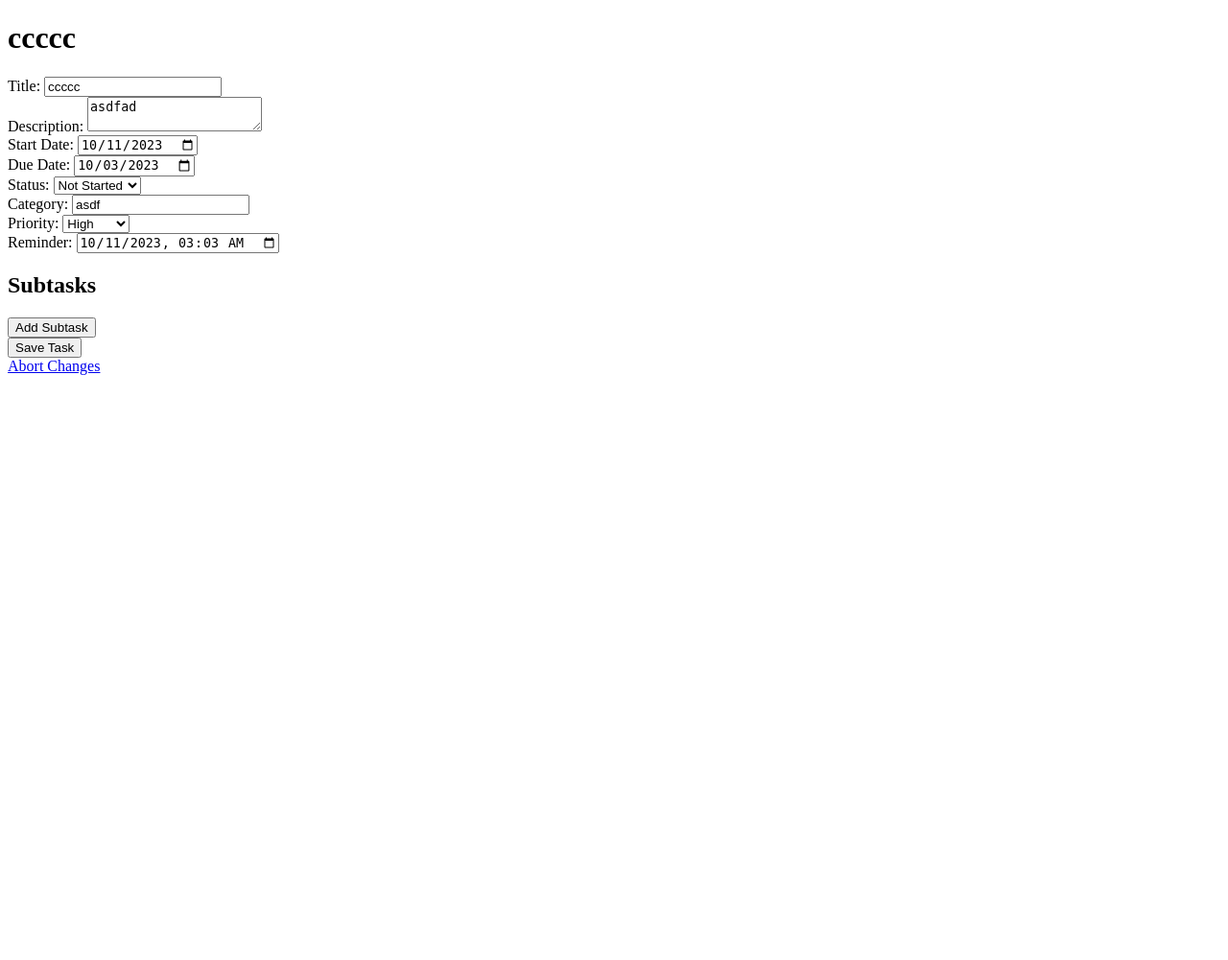
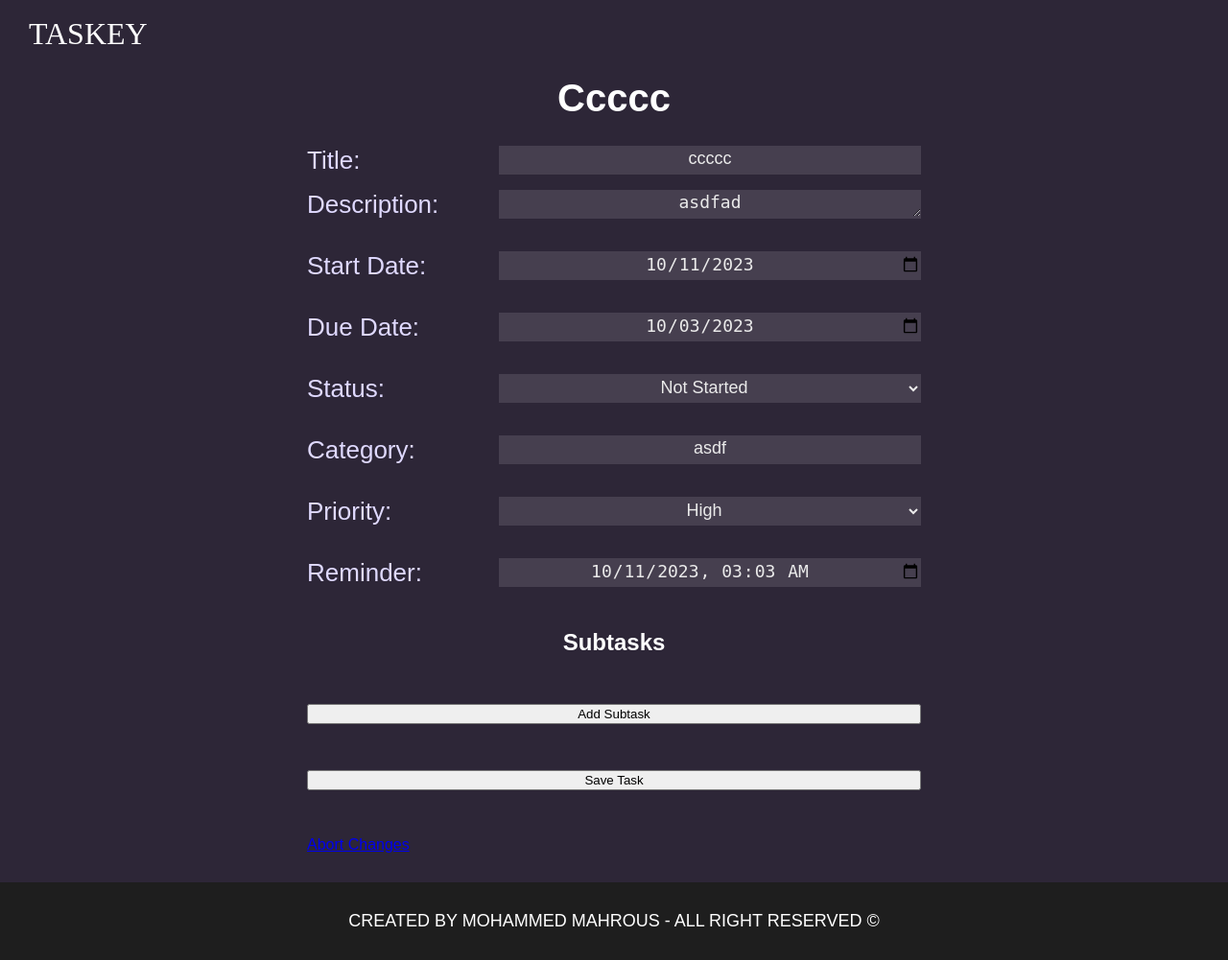
Before and after one commit to Muhammed-Mahrous-Saleh/alx_capstone_project, a Flask app: page /task/1 in a window 1280 px wide. Shown: the whole page at 96% size. Before the commit the page ends 391 px from the top, so only its background shows below. Run offline with Flask 3, Linux system fonts and the light colour scheme; data comes from the database, SQL or seed files in the repository; both versions use the stored data as it was after the commit.

Commit message:
some styles to task page

```diff
--- a/static/css/style.css
+++ b/static/css/style.css
@@ -29,7 +29,9 @@
     background-color: #2D2637;
 }
 
-nav .logo {
+nav .logo,
+nav .logo a {
+    text-decoration: none;
     color: #FFF;
     text-align: center;
     font-family: Outfit;
@@ -160,3 +162,56 @@
     font-size: 16px;
     text-transform: capitalize;
 }
+
+.task_page main>h1,
+.task_page main form>h2 {
+    text-align: center;
+    color: white;
+    margin-top: 10px;
+    text-transform: capitalize;
+}
+
+.task_page main>h1 {
+    font-size: 40px;
+}
+
+.task_page main form {
+    margin: 0 auto;
+    width: 50%;
+    display: flex;
+    flex-direction: column;
+    gap: 15px;
+}
+
+.task_page .input_container {
+    display: grid;
+    grid-template-columns: 200px 1fr;
+}
+
+.task_page .input_container label {
+    color: #dfd9ff;
+    font-size: 26px;
+    font-style: normal;
+    font-weight: 400;
+    line-height: normal;
+    text-transform: capitalize;
+}
+
+.task_page .input_container input,
+.task_page .input_container textarea,
+.task_page .input_container select {
+    height: 30px;
+    background-color: #463F4F;
+    border: none;
+    text-align: center;
+    color: #eaeaea;
+    font-size: 18px;
+    outline: none;
+    border-bottom: 2px transparent solid;
+}
+
+.task_page .input_container input:focus,
+.task_page .input_container textarea:focus {
+    border-bottom-color: #eaeaea;
+    caret-color: #eaeaea;
+}
--- a/templates/task.html
+++ b/templates/task.html
@@ -5,47 +5,67 @@
     <meta charset="UTF-8">
     <meta name="viewport" content="width=device-width, initial-scale=1.0">
     <title>{{ task.Title if task else 'New Task' }}</title>
-    <!-- Add your CSS links here -->
+    <link rel="stylesheet" href="../static/css/style.css">
 </head>
 
-<body>
+<body class="task_page">
+    <header>
+        <nav>
+            <div class="logo">
+                <a href="\">Taskey</a>
+            </div>
+        </nav>
+    </header>
+    <main>
         <h1>{{ task.Title if task else 'New Task' }}</h1>
 
         <form method="POST" action="{{ url_for('save_task', task_id=task.ID if task else 0) }}">
+            <div class="input_container">
                 <label for="title">Title:</label>
-        <input type="text" name="title" value="{{ task.Title if task else '' }}" required><br>
-
+                <input type="text" name="title" value="{{ task.Title if task else '' }}" required>
+            </div>
+            <div class="input_container">
                 <label for="description">Description:</label>
                 <textarea name="description">{{ task.Description if task else '' }}</textarea><br>
-
+            </div>
+            <div class="input_container">
                 <label for="start_date">Start Date:</label>
                 <input id="start_date" type="date" name="start_date" value="{{task.StartDate if task else today}}"><br>
-
+            </div>
+            <div class="input_container">
                 <label for="due_date">Due Date:</label>
                 <input type="date" name="due_date" value="{{ task.DueDate if task else '' }}"><br>
-
+            </div>
+            <div class="input_container">
                 <label for="status">Status:</label>
                 <select name="status">
-            <option value="Not Started" {% if task and task.Status=='Not Started' %}selected{% endif %}>Not Started
+                    <option value="Not Started" {% if task and task.Status=='Not Started' %}selected{% endif %}>Not
+                        Started
                     </option>
-            <option value="In Progress" {% if task and task.Status=='In Progress' %}selected{% endif %}>In Progress
+                    <option value="In Progress" {% if task and task.Status=='In Progress' %}selected{% endif %}>In
+                        Progress
                     </option>
-            <option value="Completed" {% if task and task.Status=='Completed' %}selected{% endif %}>Completed</option>
+                    <option value="Completed" {% if task and task.Status=='Completed' %}selected{% endif %}>Completed
+                    </option>
                 </select><br>
-
+            </div>
+            <div class="input_container">
                 <label for="category">Category:</label>
                 <input type="text" id="category" name="category" value="{{ task.Category if task else '' }}"><br>
-
+            </div>
+            <div class="input_container">
                 <label for="priority">Priority:</label>
                 <select id="priority" name="priority">
                     <option value="1" {{ 'selected' if task and task.Priority==1 }}>High</option>
                     <option value="2" {{ 'selected' if task and task.Priority==2 }}>Medium</option>
                     <option value="3" {{ 'selected' if task and task.Priority==3 }}>Low</option>
                 </select><br>
-
+            </div>
+            <div class="input_container">
                 <label for="reminder">Reminder:</label>
-        <input type="datetime-local" id="reminder" name="reminder" value="{{ task.Reminder if task else '' }}"><br>
-
+                <input type="datetime-local" id="reminder" name="reminder"
+                    value="{{ task.Reminder if task else '' }}"><br>
+            </div>
             <!-- Subtasks -->
             <h2>Subtasks</h2>
 
@@ -58,11 +78,15 @@
 
                     <label for="subtask_status_{{ loop.index }}">Status:</label>
                     <select name="subtask_status_{{ loop.index }}">
-                    <option value="Not Started" {% if subtask.Status=='Not Started' %}selected{% endif %}>Not Started
+                        <option value="Not Started" {% if subtask.Status=='Not Started' %}selected{% endif %}>Not
+                            Started
                         </option>
-                    <option value="In Progress" {% if subtask.Status=='In Progress' %}selected{% endif %}>In Progress
+                        <option value="In Progress" {% if subtask.Status=='In Progress' %}selected{% endif %}>In
+                            Progress
                         </option>
-                    <option value="Completed" {% if subtask.Status=='Completed' %}selected{% endif %}>Completed</option>
+                        <option value="Completed" {% if subtask.Status=='Completed' %}selected{% endif %}>
+                            Completed
+                        </option>
                     </select><br>
 
                     <label for="subtask_due_date_{{ loop.index }}">Due Date:</label>
@@ -77,6 +101,10 @@
             <input type="submit" value="Save Task"><br>
             <a href="{{ url_for('main_screen') }}">Abort Changes</a>
         </form>
+    </main>
+    <footer>
+        created by mohammed mahrous - all right reserved © <span id="yearSpan"></span>
+    </footer>
     <script src="../static/js/task.js"></script>
 </body>
 
```
Also changed, not shown: templates/main.html (+7 -5 lines), tasks.db (added). Lines whose indentation alone changed are shown as unchanged.
